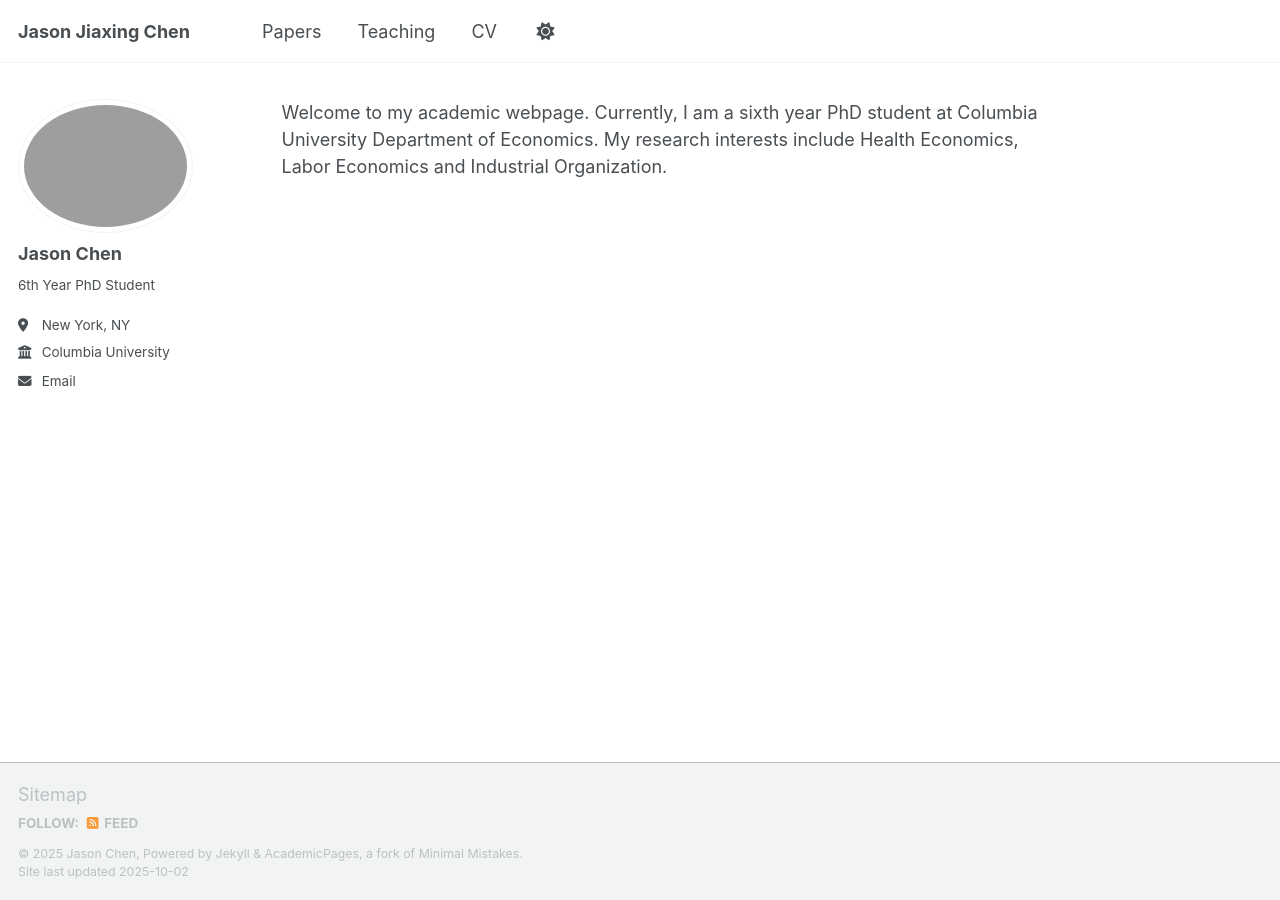
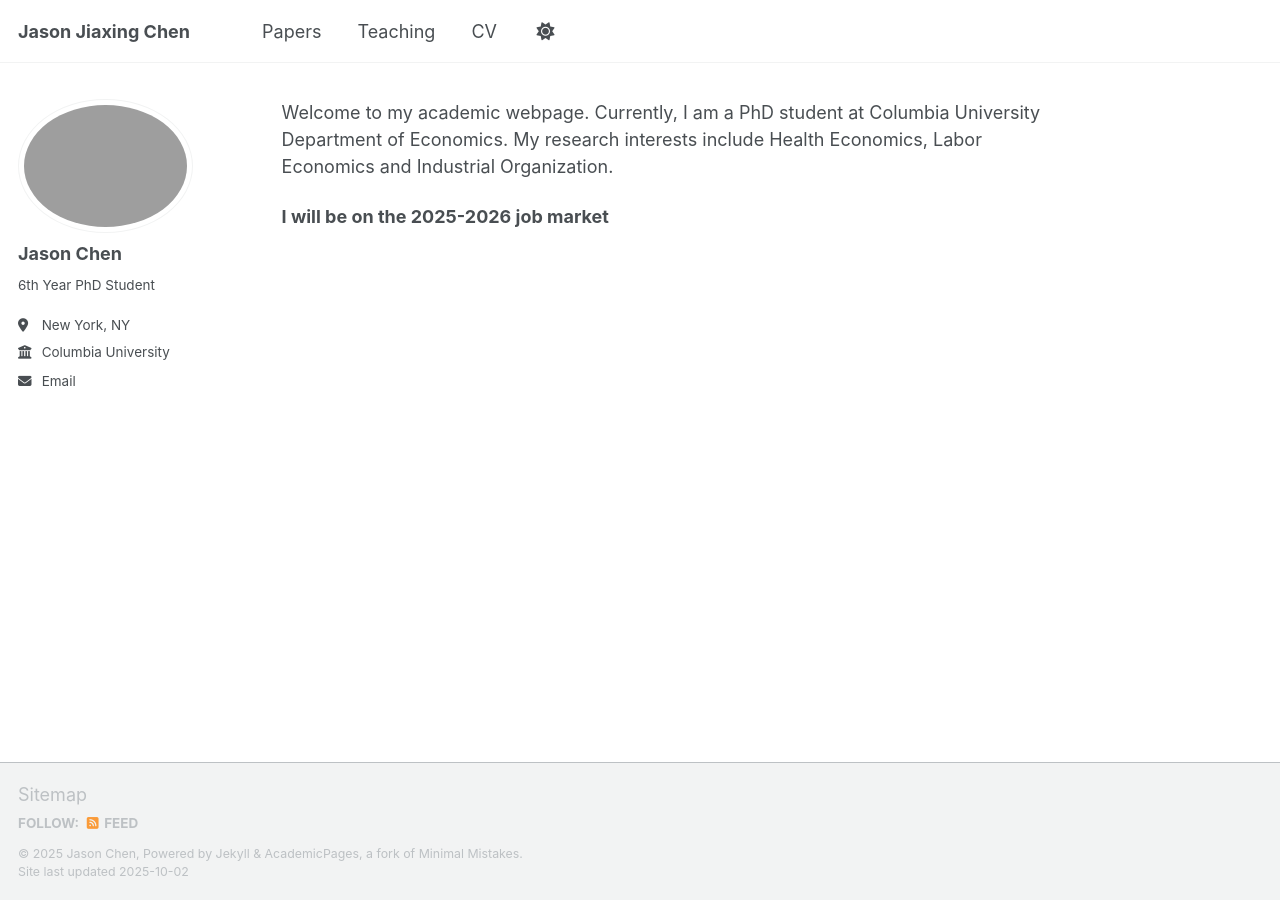
Before and after one commit to jasonjiaxingchen/jasonjiaxingchen.github.io, a Jekyll site: the page built from _pages/about.md, in a window 1280 px wide. Built offline with Jekyll 4.4.1, drawn with Linux system fonts in a browser that asks for light colours; a script that is not in the unit is left out.

Commit message:
Update about.md

```diff
--- a/_pages/about.md
+++ b/_pages/about.md
@@ -6,4 +6,6 @@ redirect_from:
   - /about.html
 ---
 
-Welcome to my academic webpage. Currently, I am a sixth year PhD student at Columbia University Department of Economics. My research interests include Health Economics, Labor Economics and Industrial Organization.
+Welcome to my academic webpage. Currently, I am a PhD student at Columbia University Department of Economics. My research interests include Health Economics, Labor Economics and Industrial Organization.
+
+**I will be on the 2025-2026 job market**
```
